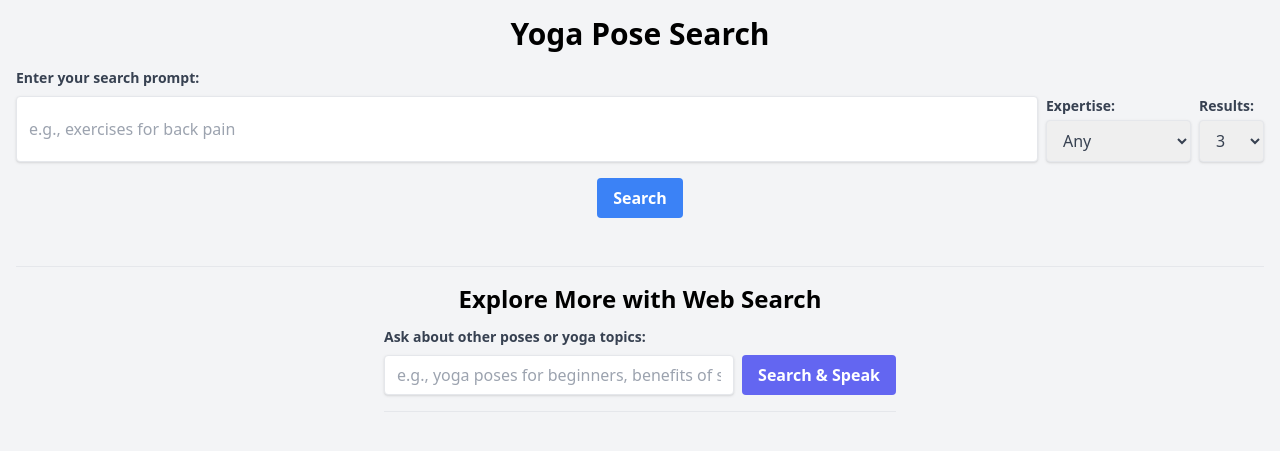
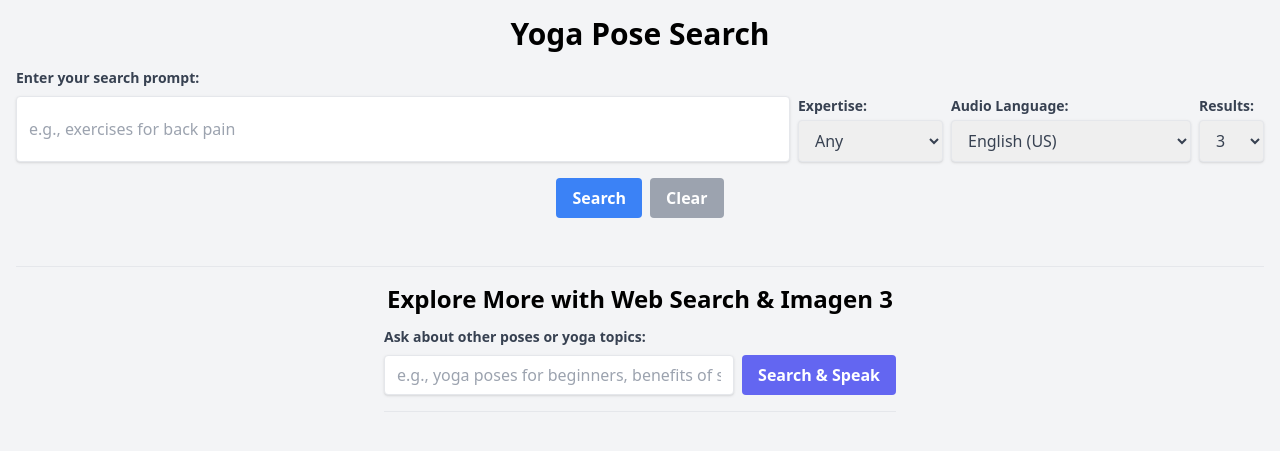
Before and after one commit to deepansharya1111/yoga-poses-recommender-python, a Flask app: page / in a window 1280 px wide. Shown: the top 451 px of the page. Run offline with Flask 3, Linux system fonts and the light colour scheme; parts of the project's set-up code (start-up, migrations or seed data) failed here and were passed over; some libraries are stand-ins or nearby versions.

Commit message:
Update: Language Selection menu

```diff
--- a/config.template.yaml
+++ b/config.template.yaml
@@ -1,9 +1,11 @@
 project_id: your-project-id
 location: us-central1
-gemini_model_name: gemini-1.5-flash-002
+gemini_model_name: gemini-2.0-flash-001
 embedding_model_name: text-embedding-004
 image_generation_model_name: imagen-3.0-fast-generate-002
+gemini_live_model: gemini-2.0-flash-live-preview-04-09 # Model for Live API, Or your specific live model https://cloud.google.com/vertex-ai/generative-ai/docs/models
 database: (default)
 collection: poses
 test_collection: test-poses
-top_k: "3"
+top_k: 3
+port: 8080
--- a/main.py
+++ b/main.py
@@ -151,10 +151,11 @@ def search_api():
 @app.route('/generate_audio', methods=['POST'])
 async def generate_audio(): # Make the route async
     data = request.get_json()
-    # Get pose_name, optional follow_up_text, and optional voice_name
+    # Get pose_name, optional follow_up_text, optional voice_name, and optional language_code
     pose_name = data.get('pose_name')
     follow_up_text = data.get('follow_up_text')
     voice_name = data.get('voice_name', 'Aoede') # Default to Aoede if not provided
+    language_code = data.get('language_code', 'en-US') # Default to en-US if not provided
 
     if not pose_name:
         return jsonify({'error': 'Missing pose_name'}), 400
@@ -168,34 +169,47 @@ async def generate_audio(): # Make the route async
         client = genai.Client(vertexai=True, project=settings.project_id, location=settings.location)
 
         # Configure the Live API connection for audio output AND text transcription
-        logging.info(f"Using voice: {voice_name}")
+        logging.info(f"Using voice: {voice_name}, language: {language_code}")
         config = LiveConnectConfig(
             response_modalities=["AUDIO"],
             speech_config=SpeechConfig(
                 voice_config=VoiceConfig(
                     prebuilt_voice_config=PrebuiltVoiceConfig(voice_name=voice_name)
-                )
+                ),
+                language_code=language_code # Add language code here
             ),
             # Request transcription of the model's audio output
             output_audio_transcription=AudioTranscriptionConfig(),
         )
 
-        # --- Manage Conversation History ---
+        # --- Manage Conversation History & Prompt ---
         session_id = 'user1' # Use a fixed ID for now; replace with real session ID
+        history = conversation_histories.get(session_id, []) # Get history first
 
+        # Define base prompt text based on follow-up status
         if follow_up_text:
-            # This is a follow-up, retrieve existing history
-            history = conversation_histories.get(session_id, [])
-            current_user_text = f"Regarding the {pose_name} yoga pose, the user asked for clarification: '{follow_up_text}'. Please provide further audio instructions addressing this question. Format the instructions clearly in the transcription, ideally with a double newline between distinct steps or points."
-            logging.info(f"Processing follow-up text (requesting text format): {current_user_text}")
+            base_user_text = f"Regarding the {pose_name} yoga pose, the user asked for clarification: '{follow_up_text}'. Please provide further audio instructions addressing this question. Format the instructions clearly in the transcription, ideally with a double newline between distinct steps or points."
+            logging.info(f"Processing follow-up text (requesting text format, lang={language_code})")
         else:
-            # This is an initial request, start with empty history
-            history = []
-            current_user_text = f"Generate clear, step-by-step audio instructions for performing the {pose_name} yoga pose. Format the instructions clearly in the transcription, take pauses while narrating like humans (but do not write pause in the transcript, it is for your understanding), ideally using numbered steps with a double newline \n\n separator between each step(not to be spoken in audio). At the end, ask if the user needs clarification on any steps."
-            logging.info(f"Processing initial prompt text (requesting text format): {current_user_text}")
+            history = [] # Start with empty history for initial request
+            base_user_text = f"Generate clear, step-by-step audio instructions for performing the {pose_name} yoga pose. Format the instructions clearly in the transcription, take pauses while narrating like humans (but do not write pause in the transcript, it is for your understanding), ideally using numbered steps with a double newline \n\n separator between each step(not to be spoken in audio). At the end, ask if the user needs clarification on any steps."
+            logging.info(f"Processing initial prompt text (requesting text format, lang={language_code})")
             # Clear any old history for this session on a new initial request
             if session_id in conversation_histories:
-                 del conversation_histories[session_id]
+                del conversation_histories[session_id]
+
+        # Add system instruction if language is not English
+        system_instruction = ""
+        if language_code != 'en-US': # Assuming en-US is the default/English
+            language_name = language_code.split('-')[0].upper() # Basic attempt
+            lang_map = {"DE": "GERMAN", "ES": "SPANISH", "FR": "FRENCH", "HI": "HINDI", "ID": "INDONESIAN", "IT": "ITALIAN", "JA": "JAPANESE", "KO": "KOREAN", "NL": "DUTCH", "PL": "POLISH", "PT": "PORTUGUESE", "RU": "RUSSIAN", "TH": "THAI", "TR": "TURKISH", "VI": "VIETNAMESE", "CMN": "MANDARIN CHINESE", "AR": "ARABIC", "BN": "BENGALI", "GU": "GUJARATI", "KN": "KANNADA", "ML": "MALAYALAM", "MR": "MARATHI", "TA": "TAMIL", "TE": "TELUGU"}
+            language_name = lang_map.get(language_name, language_name) # Use mapped name if available
+            system_instruction = f"RESPOND IN {language_name}. YOU MUST RESPOND UNMISTAKABLY IN {language_name}.\n\n"
+            logging.info(f"Adding system instruction for language: {language_name}")
+
+        # Combine system instruction and base text
+        current_user_text = f"{system_instruction}{base_user_text}" # Now current_user_text is guaranteed to be assigned
+        logging.debug(f"Final user text being sent: {current_user_text}")
 
         # Prepare the full turn history to send to the model
         current_turn = Content(role="user", parts=[Part(text=current_user_text)])
@@ -292,6 +306,7 @@ async def web_search_audio():
     data = request.get_json()
     query = data.get('query') # Initial query or follow-up
     follow_up_text = data.get('follow_up_text') # Optional follow-up
+    language_code = data.get('language_code', 'en-US') # Default to en-US if not provided
 
     if not query and not follow_up_text: # Need at least one
         return jsonify({'error': 'Missing query or follow_up_text'}), 400
@@ -305,13 +320,15 @@ async def web_search_audio():
         client = genai.Client(vertexai=True, project=settings.project_id, location=settings.location)
 
         # Configure Live API for audio output + Google Search tool
-        voice_name = "Aoede" #["Aoede", "Puck", "Charon", "Kore", "Fenrir", "Leda", "Orus", "Zephyr"]
+        voice_name = "Aoede" # Keep a default voice for web search for now, or make it selectable too
+        logging.info(f"Using voice: {voice_name}, language: {language_code} for web search")
         config = LiveConnectConfig(
             response_modalities=["AUDIO"],
             speech_config=SpeechConfig(
                 voice_config=VoiceConfig(
                     prebuilt_voice_config=PrebuiltVoiceConfig(voice_name=voice_name)
-                )
+                ),
+                language_code=language_code # Add language code here
             ),
             tools=[Tool(google_search=GoogleSearch())], # Add Google Search tool
             output_audio_transcription=AudioTranscriptionConfig(), # Request transcription
@@ -322,12 +339,21 @@ async def web_search_audio():
         session_id = 'web_search_user1'
         history = conversation_histories.get(session_id, [])
 
+        # Add system instruction if language is not English
+        system_instruction = ""
+        if language_code != 'en-US':
+            language_name = language_code.split('-')[0].upper()
+            lang_map = {"DE": "GERMAN", "ES": "SPANISH", "FR": "FRENCH", "HI": "HINDI", "ID": "INDONESIAN", "IT": "ITALIAN", "JA": "JAPANESE", "KO": "KOREAN", "NL": "DUTCH", "PL": "POLISH", "PT": "PORTUGUESE", "RU": "RUSSIAN", "TH": "THAI", "TR": "TURKISH", "VI": "VIETNAMESE", "CMN": "MANDARIN CHINESE", "AR": "ARABIC", "BN": "BENGALI", "GU": "GUJARATI", "KN": "KANNADA", "ML": "MALAYALAM", "MR": "MARATHI", "TA": "TAMIL", "TE": "TELUGU"}
+            language_name = lang_map.get(language_name, language_name)
+            system_instruction = f"RESPOND IN {language_name}. YOU MUST RESPOND UNMISTAKABLY IN {language_name}.\n\n"
+            logging.info(f"Adding system instruction for language: {language_name}")
+
         if follow_up_text:
-            current_user_text = follow_up_text
-            logging.info(f"Processing web search follow-up text: {current_user_text}")
+            current_user_text = f"{system_instruction}{follow_up_text}"
+            logging.info(f"Processing web search follow-up text (lang={language_code}): {current_user_text}")
         else: # Initial web search query
-            current_user_text = query
-            logging.info(f"Processing initial web search query: {current_user_text}")
+            current_user_text = f"{system_instruction}{query}"
+            logging.info(f"Processing initial web search query (lang={language_code}): {current_user_text}")
             history = [] # Start fresh history for a new initial web search
 
         current_turn = Content(role="user", parts=[Part(text=current_user_text)])
@@ -474,7 +500,7 @@ if __name__ == "__main__":
     import hypercorn.config
 
     config = hypercorn.config.Config()
-    config.bind = [f"0.0.0.0:{settings.port}"]
+    config.bind = [f"127.0.0.1:{settings.port}"] # Changed bind address
     # config.loglevel = "DEBUG" # Uncomment for more detailed server logs
 
     print(f"Starting Hypercorn server on http://{config.bind[0]}...")
--- a/templates/index.html
+++ b/templates/index.html
@@ -52,6 +52,41 @@
                              <option value="Advanced">Advanced</option>
                          </select>
                     </div>
+                    <div class="flex-shrink-0">
+                        <label for="languageSelect" class="block text-gray-700 text-sm font-bold mb-1">Audio Language:</label> <!-- Changed Label -->
+                        <select id="languageSelect" name="languageSelect" class="shadow border rounded py-2 px-3 text-gray-700 leading-tight focus:outline-none focus:shadow-outline">
+                            <option value="en-US" selected>English (US)</option>
+                            <option value="de-DE">German (Germany)</option>
+                            <option value="en-AU">English (Australia)</option>
+                            <option value="en-GB">English (United Kingdom)</option>
+                            <option value="en-IN">English (India)</option>
+                            <option value="es-US">Spanish (United States)</option>
+                            <option value="es-ES">Spanish (Spain)</option>
+                            <option value="fr-FR">French (France)</option>
+                            <option value="fr-CA">French (Canada)</option>
+                            <option value="hi-IN">Hindi (India)</option>
+                            <option value="id-ID">Indonesian (Indonesia)</option>
+                            <option value="it-IT">Italian (Italy)</option>
+                            <option value="ja-JP">Japanese (Japan)</option>
+                            <option value="ko-KR">Korean (South Korea)</option>
+                            <option value="nl-NL">Dutch (Netherlands)</option>
+                            <option value="pl-PL">Polish (Poland)</option>
+                            <option value="pt-BR">Portuguese (Brazil)</option>
+                            <option value="ru-RU">Russian (Russia)</option>
+                            <option value="th-TH">Thai (Thailand)</option>
+                            <option value="tr-TR">Turkish (Turkey)</option>
+                            <option value="vi-VN">Vietnamese (Vietnam)</option>
+                            <option value="cmn-CN">Mandarin Chinese (China)</option>
+                            <option value="ar-XA">Arabic (Generic)</option>
+                            <option value="bn-IN">Bengali (India)</option>
+                            <option value="gu-IN">Gujarati (India)</option>
+                            <option value="kn-IN">Kannada (India)</option>
+                            <option value="ml-IN">Malayalam (India)</option>
+                            <option value="mr-IN">Marathi (India)</option>
+                            <option value="ta-IN">Tamil (India)</option>
+                            <option value="te-IN">Telugu (India)</option>
+                        </select>
+                   </div>
                      <div class="flex-shrink-0">
                          <label for="numResults" class="block text-gray-700 text-sm font-bold mb-1">Results:</label>
                          <select id="numResults" name="numResults" class="shadow border rounded py-2 px-3 text-gray-700 leading-tight focus:outline-none focus:shadow-outline">
@@ -68,8 +103,9 @@
                 </div>
                 <p id="promptError" class="text-red-500 text-xs italic hidden">Please enter a prompt.</p>
             </div>
-            <div class="text-center mt-4"> <!-- Added margin top -->
+            <div class="text-center mt-4 flex justify-center space-x-2"> <!-- Use flex for button layout -->
                 <button type="submit" class="bg-blue-500 hover:bg-blue-700 text-white font-bold py-2 px-4 rounded focus:outline-none focus:shadow-outline">Search</button>
+                <button type="button" id="clearSearchBtn" onclick="clearSearch()" class="bg-gray-400 text-white font-bold py-2 px-4 rounded focus:outline-none focus:shadow-outline cursor-not-allowed" disabled>Clear</button>
             </div>
         </form>
          <div id="resultsContainer" class="mt-4 flex flex-wrap justify-center relative">
@@ -78,7 +114,7 @@
 
         <!-- Web Search Section -->
         <div class="mt-8 pt-4 border-t">
-             <h2 class="text-2xl font-bold mb-3 text-center">Explore More with Web Search</h2>
+             <h2 class="text-2xl font-bold mb-3 text-center">Explore More with Web Search & Imagen 3</h2>
              <div class="mb-4 max-w-lg mx-auto">
                  <label for="webSearchPrompt" class="block text-gray-700 text-sm font-bold mb-2">Ask about other poses or yoga topics:</label>
                  <div class="flex space-x-2">
@@ -110,6 +146,31 @@
         const promptError = document.getElementById('promptError');
         const resultsContainer = document.getElementById('resultsContainer');
         const body = document.body;
+        const clearSearchBtn = document.getElementById('clearSearchBtn'); // Get clear button
+
+        // Function to clear the main search prompt and results
+        function clearSearch() {
+            promptInput.value = ''; // Clear prompt input
+            resultsContainer.innerHTML = ''; // Clear results area
+            promptError.classList.add("hidden"); // Hide any error message
+            body.classList.remove('loading'); // Ensure loading state is removed
+            clearSearchBtn.disabled = true; // Disable button after clearing
+            clearSearchBtn.classList.add('bg-gray-400', 'cursor-not-allowed'); // Add disabled styles
+            clearSearchBtn.classList.remove('bg-gray-500', 'hover:bg-gray-700'); // Remove enabled styles
+        }
+
+        // Add event listener to enable/disable clear button based on input
+        promptInput.addEventListener('input', function() {
+            const hasText = promptInput.value.trim() !== '';
+            clearSearchBtn.disabled = !hasText;
+            if (hasText) {
+                clearSearchBtn.classList.remove('bg-gray-400', 'cursor-not-allowed');
+                clearSearchBtn.classList.add('bg-gray-500', 'hover:bg-gray-700');
+            } else {
+                clearSearchBtn.classList.add('bg-gray-400', 'cursor-not-allowed');
+                clearSearchBtn.classList.remove('bg-gray-500', 'hover:bg-gray-700');
+            }
+        });
 
         searchForm.addEventListener('submit', function(event) {
             event.preventDefault();
@@ -403,8 +464,10 @@
             const poseName = buttonElement.getAttribute('data-pose-name');
             const followUpContainer = cardElement.querySelector('.follow-up-section');
             const audioTranscriptArea = cardElement.querySelector('.audio-transcript-area');
-            const voiceSelect = cardElement.querySelector('.voice-select-dropdown'); // Find the dropdown in this card
-            const selectedVoice = voiceSelect ? voiceSelect.value : 'Aoede'; // Get selected voice, default to Aoede
+            const voiceSelect = cardElement.querySelector('.voice-select-dropdown'); // Find the voice dropdown in this card
+            const selectedVoice = voiceSelect ? voiceSelect.value : 'Aoede'; // Get selected voice
+            const languageSelect = document.getElementById('languageSelect'); // Get the main language dropdown
+            const selectedLanguage = languageSelect ? languageSelect.value : 'en-US'; // Get selected language
 
             if (!poseName || poseName === 'Unknown Pose') {
                 alert('Pose name not available for audio instructions.');
@@ -417,8 +480,12 @@
             fetch('/generate_audio', {
                 method: 'POST',
                 headers: { 'Content-Type': 'application/json' },
-                // Send pose_name AND selected voice
-                body: JSON.stringify({ pose_name: poseName, voice_name: selectedVoice }),
+                // Send pose_name, selected voice, AND selected language
+                body: JSON.stringify({
+                    pose_name: poseName,
+                    voice_name: selectedVoice,
+                    language_code: selectedLanguage // Add language code
+                }),
             })
             .then(response => {
                 buttonElement.textContent = 'Play Audio Instructions'; // Reset button text early
@@ -448,8 +515,10 @@
             const poseName = followUpContainer.getAttribute('data-pose-name');
             const followUpInput = followUpContainer.querySelector('.follow-up-input');
             const audioTranscriptArea = cardElement.querySelector('.audio-transcript-area');
-            const voiceSelect = cardElement.querySelector('.voice-select-dropdown'); // Find dropdown again
+            const voiceSelect = cardElement.querySelector('.voice-select-dropdown'); // Find voice dropdown again
             const selectedVoice = voiceSelect ? voiceSelect.value : 'Aoede'; // Get selected voice
+            const languageSelect = document.getElementById('languageSelect'); // Get the main language dropdown
+            const selectedLanguage = languageSelect ? languageSelect.value : 'en-US'; // Get selected language
             const followUpText = followUpInput.value.trim();
 
             if (!followUpText) {
@@ -477,8 +546,13 @@
             fetch('/generate_audio', {
                 method: 'POST',
                 headers: { 'Content-Type': 'application/json' },
-                 // Send pose_name, follow_up_text AND selected voice
-                body: JSON.stringify({ pose_name: poseName, follow_up_text: followUpText, voice_name: selectedVoice }),
+                 // Send pose_name, follow_up_text, selected voice, AND selected language
+                body: JSON.stringify({
+                    pose_name: poseName,
+                    follow_up_text: followUpText,
+                    voice_name: selectedVoice,
+                    language_code: selectedLanguage // Add language code
+                }),
             })
             .then(response => {
                 buttonElement.textContent = 'Send Follow-up'; // Reset button text early
@@ -581,6 +655,9 @@
 
         webSearchBtn.addEventListener('click', () => {
             const query = webSearchPromptInput.value.trim();
+            const languageSelect = document.getElementById('languageSelect'); // Get the main language dropdown
+            const selectedLanguage = languageSelect ? languageSelect.value : 'en-US'; // Get selected language
+
             if (!query) {
                 alert('Please enter a web search query.');
                 return;
@@ -594,7 +671,11 @@
             fetch('/web_search_audio', {
                 method: 'POST',
                 headers: { 'Content-Type': 'application/json' },
-                body: JSON.stringify({ query: query }), // Send initial query
+                // Send initial query AND language code
+                body: JSON.stringify({
+                    query: query,
+                    language_code: selectedLanguage // Add language code
+                }),
             })
             .then(response => {
                 webSearchBtn.textContent = 'Search & Speak'; // Reset button early
@@ -626,6 +707,8 @@
         function sendWebSearchFollowUp(buttonElement) {
              const followUpText = webSearchFollowUpInput.value.trim();
              const baseQuery = webSearchFollowUpContainer.getAttribute('data-query'); // Get base query
+             const languageSelect = document.getElementById('languageSelect'); // Get the main language dropdown
+             const selectedLanguage = languageSelect ? languageSelect.value : 'en-US'; // Get selected language
 
              if (!followUpText) {
                  alert('Please enter a follow-up question.');
@@ -648,11 +731,15 @@
              fetch('/web_search_audio', {
                  method: 'POST',
                  headers: { 'Content-Type': 'application/json' },
-                 // Send follow_up_text and optionally the base_query for context
-                 body: JSON.stringify({ follow_up_text: followUpText, base_query: baseQuery }),
+                 // Send follow_up_text, base_query, AND language code
+                 body: JSON.stringify({
+                     follow_up_text: followUpText,
+                     base_query: baseQuery,
+                     language_code: selectedLanguage // Add language code
+                 }),
              })
              .then(response => {
-                 buttonElement.textContent = 'Send Follow-up'; // Reset button early
+                 buttonElement.textContent = 'Send Follow-up'; // Reset button text early
                  if (!response.ok) {
                      buttonElement.disabled = false;
                      webSearchFollowUpInput.disabled = false;
```
